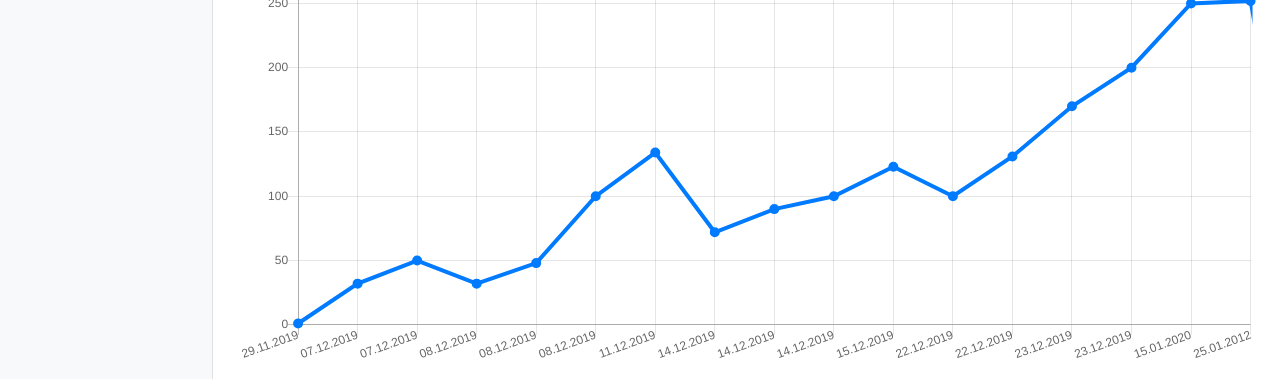
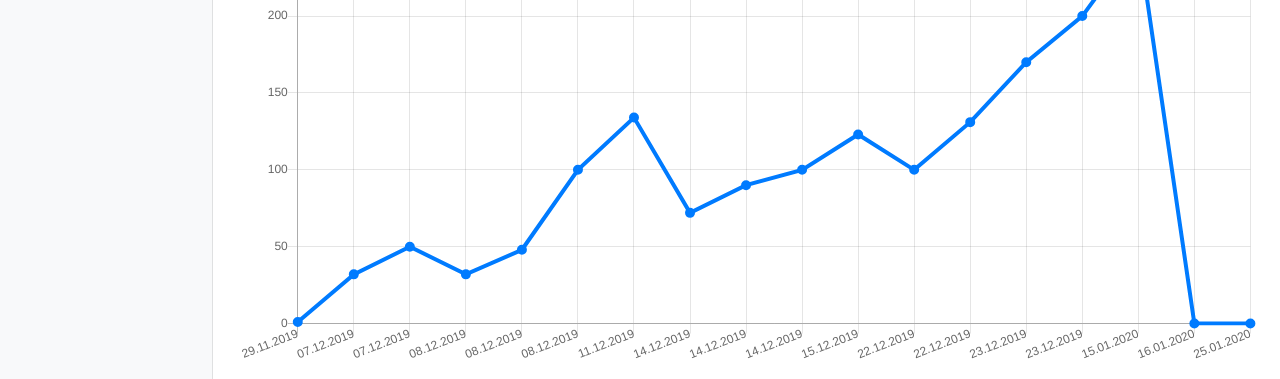
Before and after one commit to Mejay013/project__work, a plain HTML site: page index.html in a window 1280 px wide. Shown: the part 211-590 px from the top of the page. Drawn offline with nearby package versions, Linux system fonts and the light colour scheme.

Commit message:
Clearning

```diff
--- a/index.html
+++ b/index.html
@@ -331,9 +331,9 @@
       var myChart = new Chart(ctx, {
         type: 'line',
         data: {
-          labels: ["29.11.2019", "07.12.2019", "07.12.2019", "08.12.2019", "08.12.2019", "08.12.2019", "11.12.2019","14.12.2019","14.12.2019","14.12.2019","15.12.2019","22.12.2019","22.12.2019","23.12.2019","23.12.2019","15.01.2020","25.01.2012"],
+          labels: ["29.11.2019", "07.12.2019", "07.12.2019", "08.12.2019", "08.12.2019", "08.12.2019", "11.12.2019","14.12.2019","14.12.2019","14.12.2019","15.12.2019","22.12.2019","22.12.2019","23.12.2019","23.12.2019","15.01.2020","16.01.2020","25.01.2020"],
           datasets: [{
-            data: [1, 32, 50, 32, 48, 100, 134,72,90,100,123,100,131,170,200,250,252,0],
+            data: [1, 32, 50, 32, 48, 100, 134,72,90,100,123,100,131,170,200,250,0,0],
             lineTension: 0,
             backgroundColor: 'transparent',
             borderColor: '#007bff',
```
